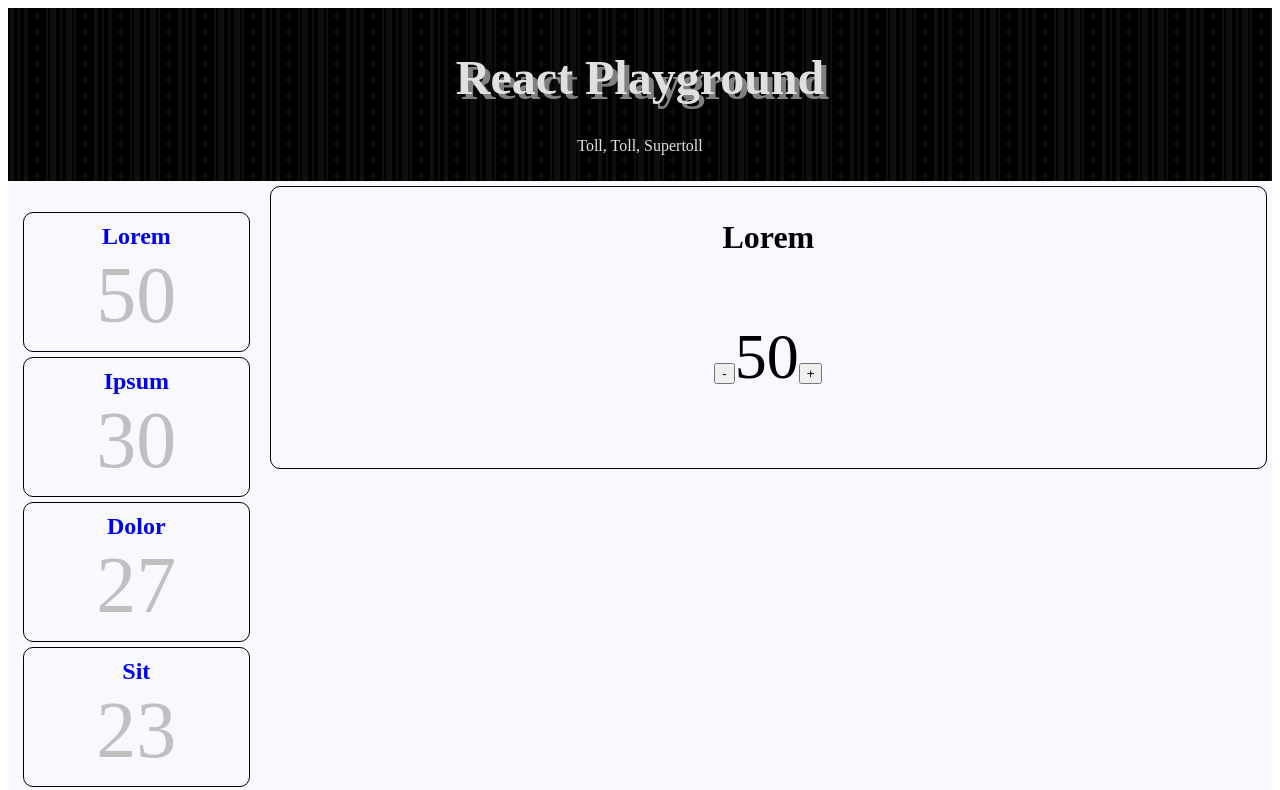
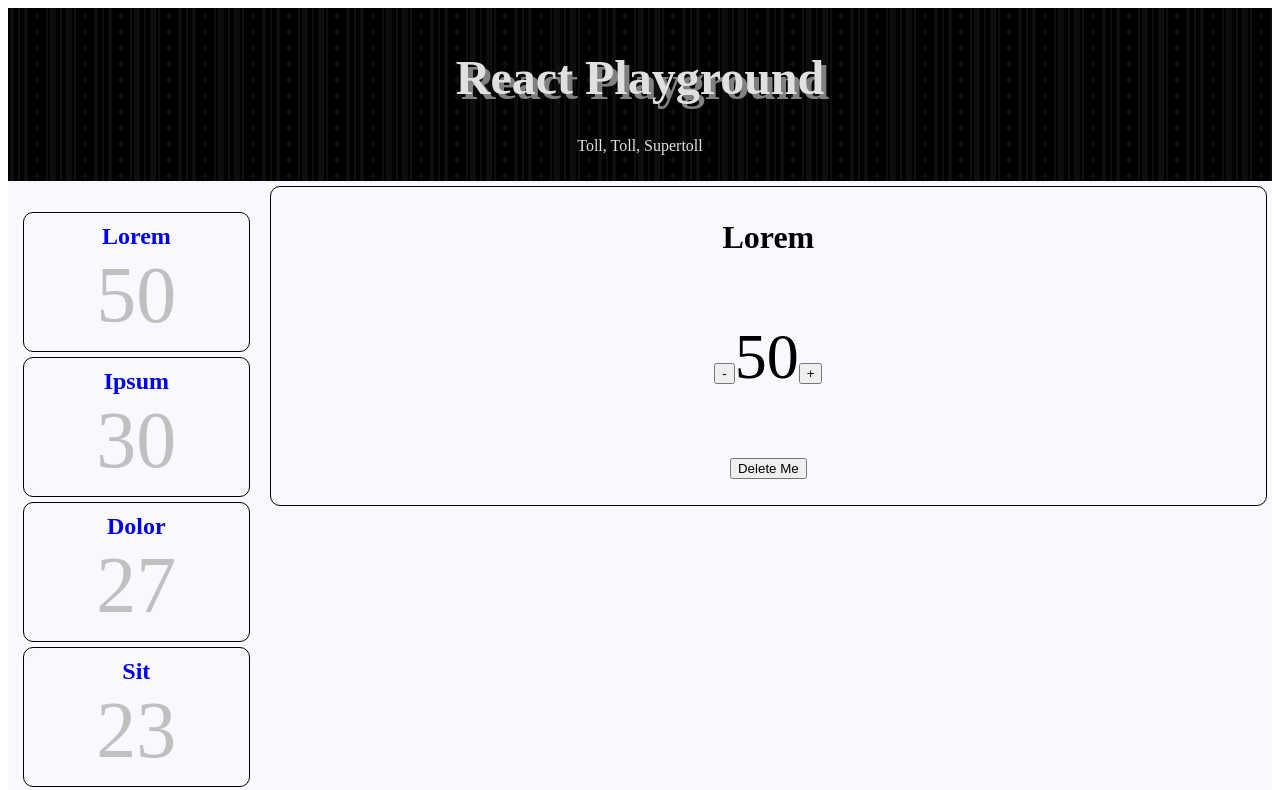
Before and after one commit to yveso/react-playground, a React (Create React App) app: page /item/0 in a window 1280 px wide. Shown: the top 790 px of the page. Built offline with nearby package versions, Linux system fonts and the light colour scheme; the HTML template or start-up script is replaced by a standard one.

Commit message:
One can delete an item

```diff
--- a/src/App.js
+++ b/src/App.js
@@ -55,7 +55,13 @@ class App extends Component {
       }]}
     );
     this.setState({ items: newItems });
-  };
+  }
+
+  deleteItem = (item) => {
+    const index = this.state.items.findIndex(i => i.id === item.id);
+    const newItems = update(this.state.items, {$splice: [[index, 1]]});
+    this.setState({ items: newItems });
+  }
 
   render() {
     return (
@@ -79,6 +85,8 @@ class App extends Component {
                         item={this.getItemByID(Number(props.match.params.itemID))}
                         increase={this.increaseItemScore}
                         decrease={this.decreaseItemScore}
+                        remove={this.deleteItem}
+                        historyPush={props.history.push}
                         />
                     }
                   />
--- a/src/components/ItemDetail.js
+++ b/src/components/ItemDetail.js
@@ -3,6 +3,10 @@ import PropTypes from 'prop-types';
 import BorderedDiv from './BorderedDiv';
 
 class ItemDetail extends React.Component {
+  removeItemAndRouteBack = (item) => {
+    this.props.remove(item);
+    this.props.historyPush('/');
+  };
   render() {
     const { title, score } = this.props.item;
     const { item, increase, decrease } = this.props;
@@ -15,6 +19,9 @@ class ItemDetail extends React.Component {
           <span>{score}</span>
           <button onClick={() => increase(item)}>+</button>
         </p>
+        <p>
+          <button onClick={() => this.removeItemAndRouteBack(item)}>Delete Me</button>
+        </p>
       </BorderedDiv>
     );
   }
@@ -23,7 +30,9 @@ class ItemDetail extends React.Component {
 ItemDetail.propTypes = {
   item: PropTypes.object.isRequired,
   increase: PropTypes.func.isRequired,
-  decrease: PropTypes.func.isRequired
+  decrease: PropTypes.func.isRequired,
+  remove: PropTypes.func.isRequired,
+  historyPush: PropTypes.func.isRequired
 };
 
 export default ItemDetail;
```
